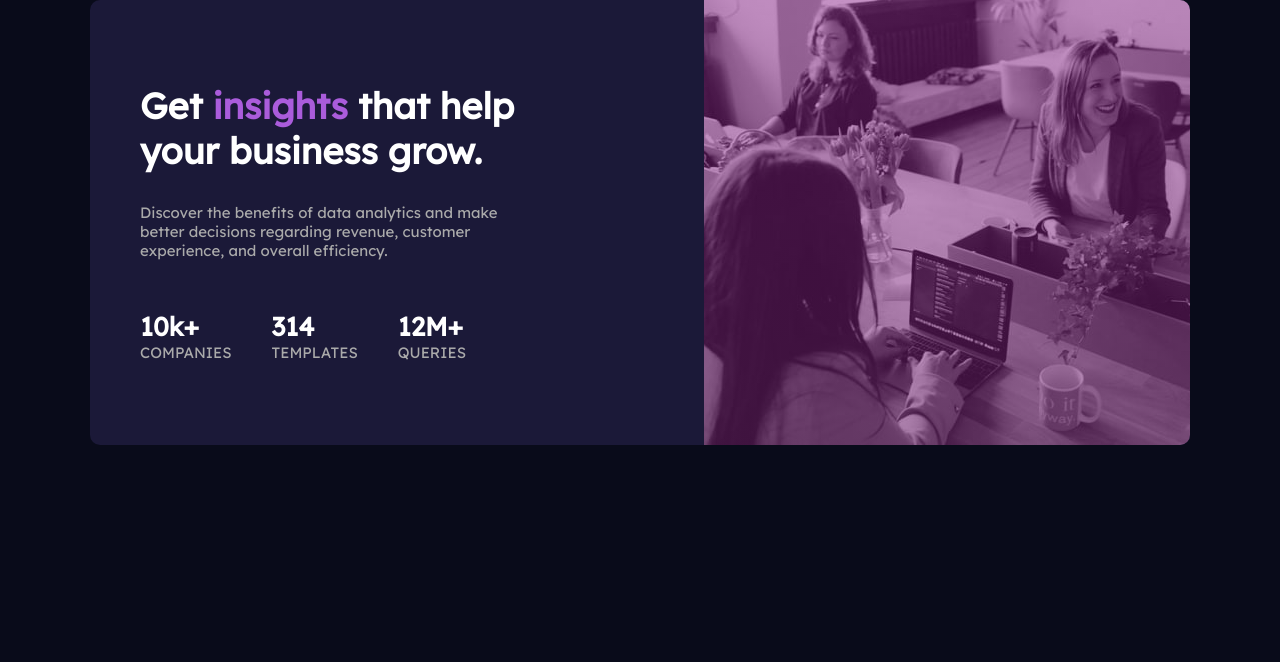
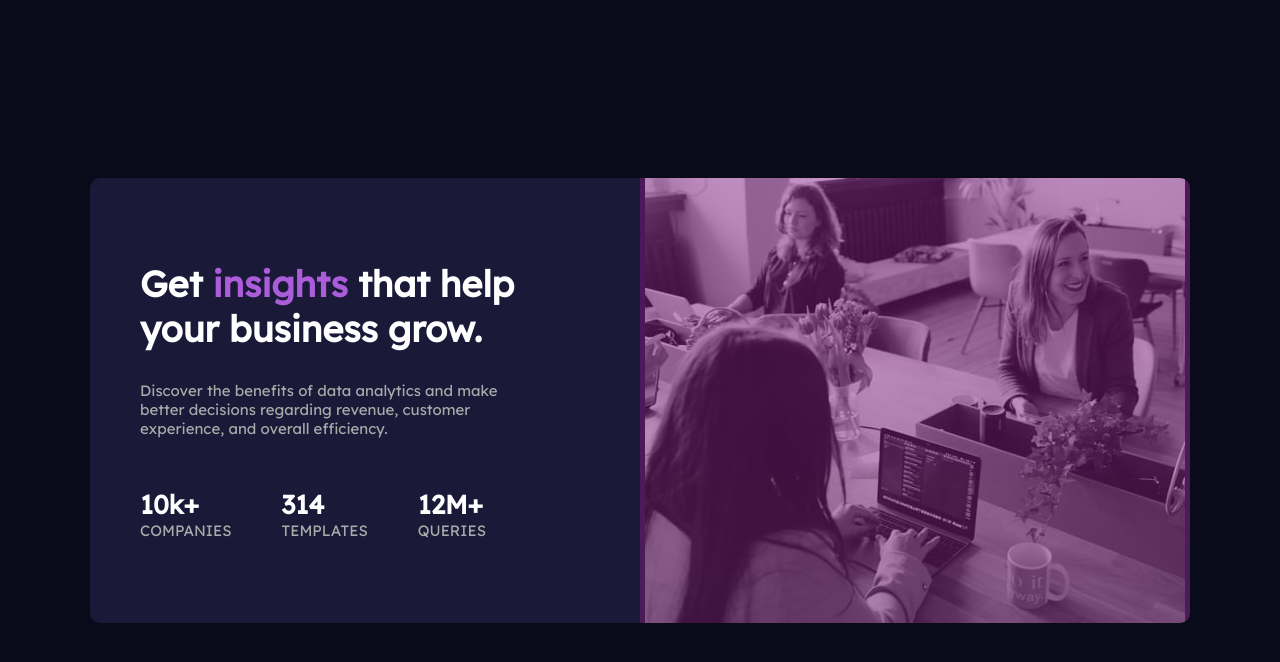
Before and after one commit to keilaviana/Frontend-Mentor, a plain HTML site: page stats-preview-card-component-main/index.html in a window 1280 px wide. Drawn offline with Linux system fonts and the light colour scheme.

Commit message:
visão desktop ajustada

```diff
--- a/stats-preview-card-component-main/style.css
+++ b/stats-preview-card-component-main/style.css
@@ -10,7 +10,7 @@
 body{
     background-color: hsl(233, 47%, 7%);
     width: 100%;
-    height: 100%;
+    height: 100vh;
     display: flex;
     justify-content: center;
     align-items: center;
@@ -22,22 +22,24 @@ body{
 
     width: 1100px;
     display: flex;
-    height: 445px;
+    justify-content: center;
+    flex-wrap: wrap;
+    /* height: 445px; */
     border-radius: 10px;
 }
 
 .info{
-    margin: 50px;
-    width: 568px;
+
+    width: 550px;
     display: flex;
     justify-content: center;
     flex-direction: column;
-
 
 }
 
 
 .info h2{
+    padding-left: 50px;
     font-weight: 700;
     font-size: 36px;
     color: white;
@@ -48,13 +50,15 @@ body{
 }
 
 .info p{
+    padding-left: 50px;
     margin-top: 30px;
     font-size: 15px;
     color: #aaa;
 }
 
 .img{
-    width: 537px;
+    height: 445px;
+    width: 550px;
     background:linear-gradient(rgba(131, 23, 131, 0.473),rgba(116 33 116 / 53%)), url("./images/image-header-desktop.jpg") no-repeat bottom center;
     border-radius: 0 10px 10px 0;
 }
@@ -80,7 +84,7 @@ body{
     color: white;
 }
 
-.preview p + p{
+.preview p + .preview p{
     margin-left: 40px;
 }
 
```
